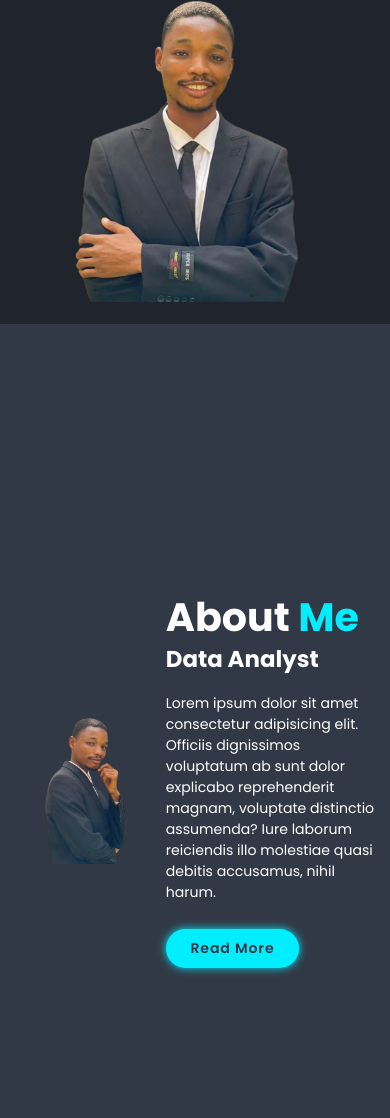
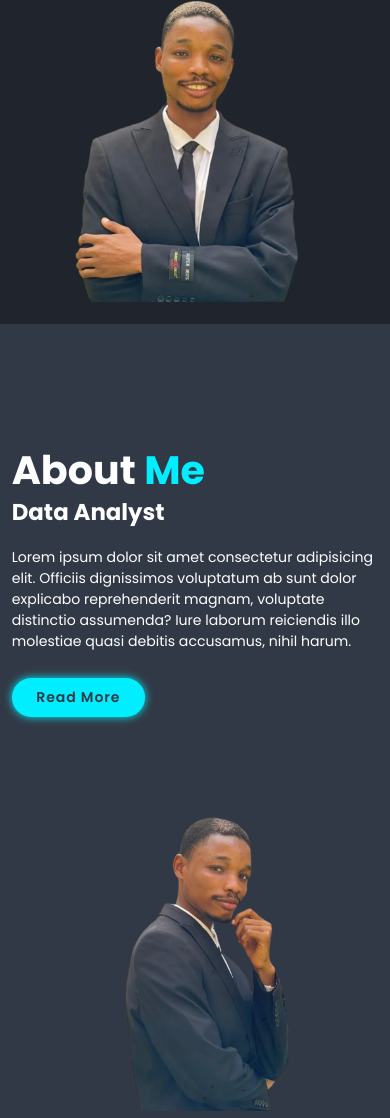
Before and after one commit to its-jedu/portfolio, a plain HTML site: page index.html in a window 390 px wide. Shown: the part 576-1694 px from the top of the page. Drawn offline with nearby package versions, Linux system fonts and the light colour scheme.

Commit message:
second commit

```diff
--- a/css/style.css
+++ b/css/style.css
@@ -433,4 +433,13 @@ span{
         width: 70vw;
         margin-top: 4rem;
     }
+
+    .about {
+        flex-direction: column-reverse;
+    }
+
+    .about img{
+        width: 70vw;
+        margin-top: 4rem;
+    }
 }
```
